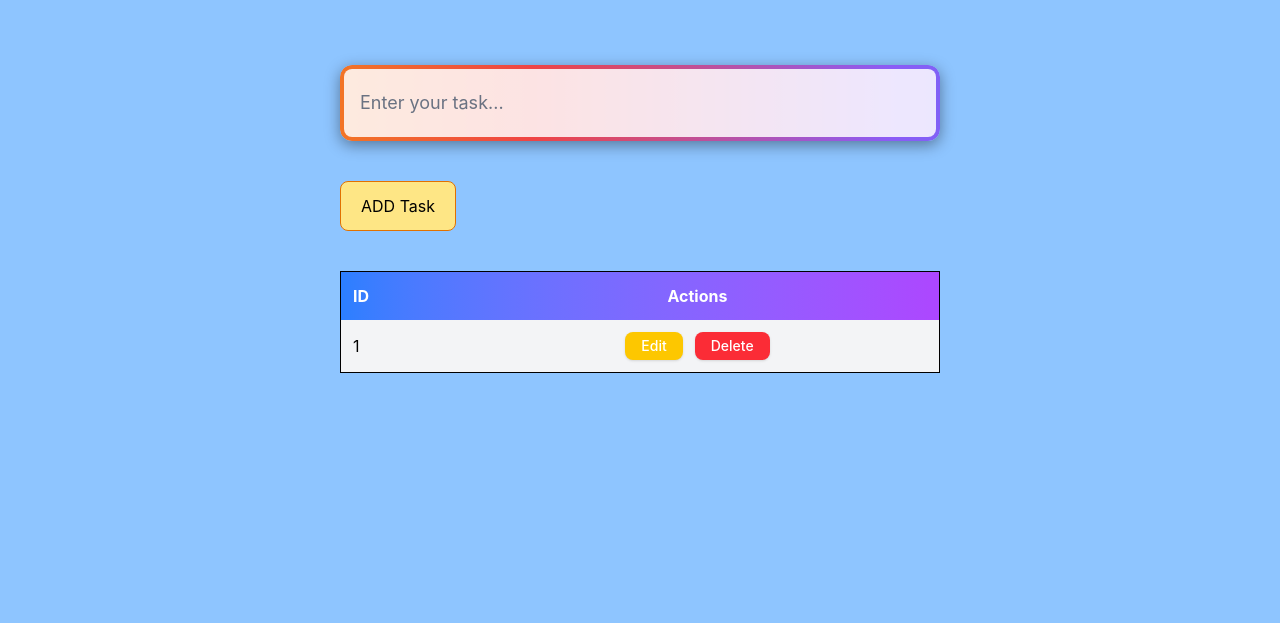
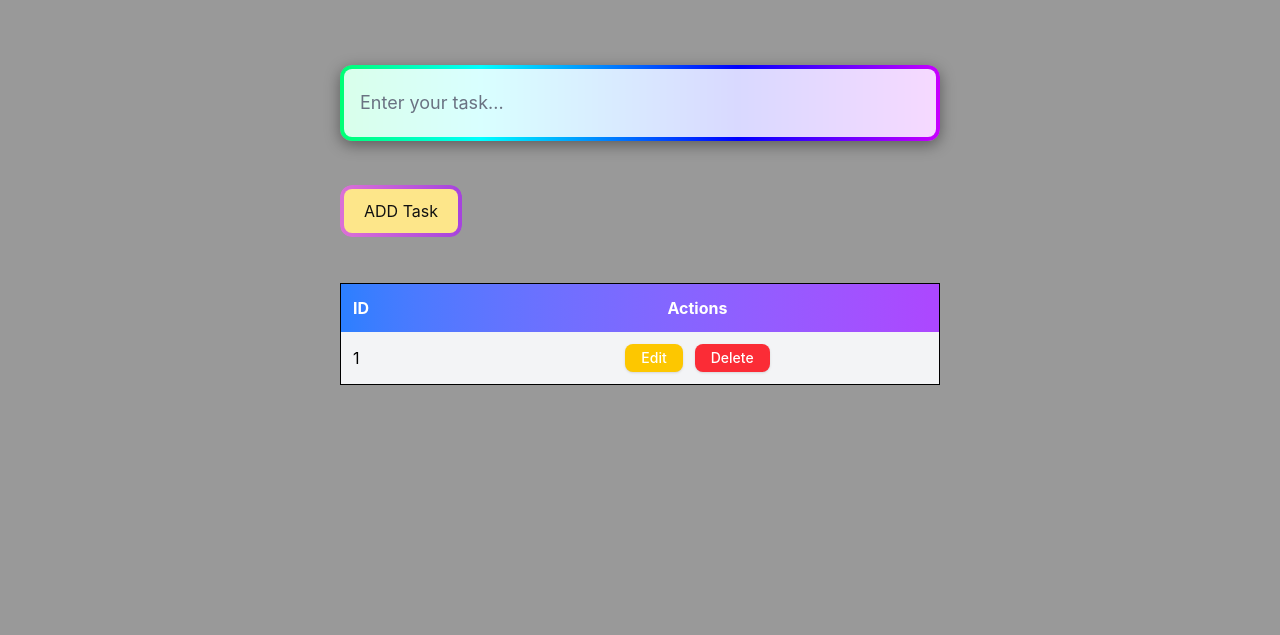
Before and after one commit to MostafaKamalAsif/CRUD-, a React (Vite) app: page / in a window 1280 px wide. Shown: the part 185-820 px from the top of the page. Built offline with nearby package versions, Linux system fonts and the light colour scheme.

Commit message:
comments

```diff
--- a/src/App.css
+++ b/src/App.css
@@ -1 +1,130 @@
 @import "tailwindcss";
+/* App.css */
+
+/* Keyframes for border animation | Time | Background position | Effect         |
+| ---- | ------------------- | -------------- |
+| 0%   | Left side showing   | Start          |
+| 50%  | Right side showing  | Flowing across |
+| 100% | Back to left        | Loop repeats   |
+ */
+@keyframes flowBorder {
+  0% { background-position: 0% 50%; }    /*👉 This defines an animation timeline called flowBorder.It moves the gradient background horizontally — left → right → left — to create that “flowing light” effect you see around the border.*/
+  50% { background-position: 100% 50%; }
+  100% { background-position: 0% 50%; }
+}
+
+/* 🟢 Input Border Animation
+*/
+.animated-border-container {/*That small padding is the border thickness.
+The ::before layer fills the whole container (including padding),
+and your actual input sits inside with a solid inner background, creating the illusion of a flowing animated border around it.*/
+  position: relative;
+  padding: 4px;
+  border-radius: 0.75rem;
+  overflow: hidden;
+  box-shadow: 0 4px 15px rgba(0, 0, 0, 0.4);
+  width: 600px;
+  transition: all 0.3s ease;
+}
+
+.animated-border-container:hover {
+  box-shadow: 0 6px 20px rgba(0, 0, 0, 0.6);
+}
+
+.animated-border-container::before { /*🔹 .animated-border-container::before creates a fake extra layer (a “pseudo-element”) under your input.
+It acts as your animated border background. | Code                                       | Meaning                                                        |
+| ------------------------------------------ | -------------------------------------------------------------- |
+| `content: ""`                              | Creates the pseudo-element                                     |
+| `position: absolute` & `inset: 0`          | Makes it fill the entire border area                           |
+| `background: linear-gradient(...)`         | The multicolor gradient (blue → green → orange → red → purple) |
+| `background-size: 300% 300%`               | Makes the gradient much larger than the box, so it can move    |
+| `animation: flowBorder 4s linear infinite` | Applies the animation we defined earlier                       |
+| `border-radius: 0.75rem`                   | Smooth rounded corners                                         |
+| `z-index: 1`                               | Puts it **under** the input layer                              |*/
+  content: "";
+  position: absolute;
+  inset: 0;
+  background: linear-gradient(
+    90deg,
+    #ff0000, #ff9900, #ffff00, #00ff00, #00ffff, #0000ff, #ff00ff, #ff0000
+  );
+  background-size: 300% 300%;
+  border-radius: 0.75rem;
+  animation: flowBorder 4s linear infinite;
+  z-index: 1;
+}
+
+/* 🩵 Button Border Animation */
+.animated-border-button {
+  position: relative;
+  padding: 4px;
+  border-radius: 0.75rem;
+  overflow: hidden;
+  display: inline-block;
+}
+
+.animated-border-button::before {
+  content: "";
+  position: absolute;
+  inset: 0;
+  background: linear-gradient(90deg, #8A2BE2, #DA70D6, #8A2BE2);
+  background-size: 300% 300%;
+  border-radius: 0.75rem;
+  animation: flowBorder 4s linear infinite;
+  z-index: 1;
+}
+
+.animated-inner {
+  position: relative;
+  z-index: 2;
+  background: #fde68a;
+  color: #111;
+  border: none;
+  padding: 10px 20px;
+  border-radius: 0.5rem;
+  font-size: 1rem;
+  cursor: pointer;
+  transition: all 0.3s ease;
+}
+
+.animated-inner:hover {
+  background: #fcd34d;
+  box-shadow: 0 0 15px rgba(66, 133, 244, 0.6);
+}
+
+.search-inner-content {/*This ensures:
+
+The input stays above the animated layer (so you can see the text)
+
+The inside background is a little translucent, letting the border shine subtly*/
+  position: relative;
+  z-index: 2;
+  background: rgba(255, 255, 255, 0.85);
+  border-radius: 0.5rem;
+}
+
+.search-inner-content input:focus {
+    /*When you click on the input:
+
+A soft blue–purple glow appears
+
+It matches Gemini’s focus style (looks like energy or AI activation)
+💡 Summary Flow
+
+.animated-border-container → creates the frame + padding for the border
+
+::before → draws the colorful animated gradient background
+
+@keyframes flowBorder → moves the gradient continuously
+
+.search-inner-content → holds the actual input on top of that animation
+
+input:focus → adds glow when user interacts*/
+  outline: none;
+  box-shadow: 0 0 10px #3b82f6, 0 0 20px #9333ea;
+  transition: box-shadow 0.3s ease;
+}
+
+body {
+  font-family: 'Inter', sans-serif;
+}
--- a/src/App.jsx
+++ b/src/App.jsx
@@ -2,74 +2,8 @@ import { useState } from "react";
 import "./App.css";
 import { getDatabase, ref, set } from "firebase/database";
 
-// 💫 Custom CSS for animated border
-const CustomStyles = () => (
-  <style>
-    {`
-      @keyframes flowBorder {
-        0% { background-position: 0% 50%; }
-        50% { background-position: 100% 50%; }
-        100% { background-position: 0% 50%; }
-      }
+// 💫 Custom CSS for animated borders
 
-      .animated-border-container {
-        position: relative;
-        padding: 4px;
-        border-radius: 0.75rem;
-        overflow: hidden;
-        box-shadow: 0 4px 15px rgba(0, 0, 0, 0.4);
-        width: 600px;
-        transition: all 0.3s ease;
-      }
-
-      .animated-border-container:hover {
-        box-shadow: 0 6px 20px rgba(0, 0, 0, 0.6);
-      }
-
-      /* Animated multicolor gradient */
-      .animated-border-container::before {
-        content: "";
-        position: absolute;
-        top: 0;
-        left: 0;
-        right: 0;
-        bottom: 0;
-        background: linear-gradient(
-          90deg,
-          #3b82f6,
-          #10b981,
-          #f59e0b,
-          #ef4444,
-          #8b5cf6,
-          #3b82f6
-        );
-        background-size: 300% 300%;
-        border-radius: 0.75rem;
-        animation: flowBorder 4s linear infinite;
-        z-index: 1;
-      }
-
-      /* Inner container ensures input and placeholder are above animation */
-      .search-inner-content {
-        position: relative;
-        z-index: 2;
-        background: rgba(255, 255, 255, 0.85);
-        border-radius: 0.5rem;
-      }
-
-      /* Input glow on focus */
-      .search-inner-content input:focus {
-        outline: none;
-        box-shadow: 0 0 10px #3b82f6, 0 0 20px #9333ea;
-        transition: box-shadow 0.3s ease;
-      }
-
-      body {
-        font-family: 'Inter', sans-serif;
-      }
-    `}
-  </style>
-);
 
 function App() {
   const db = getDatabase();
@@ -97,12 +31,11 @@ function App() {
 
   return (
     <>
-      <CustomStyles />
-      <div className="py-[250px] bg-blue-300 min-h-screen">
+
+      <div className="py-[250px] bg-black/40 min-h-screen">
         <div className="max-w-[1320px] m-auto">
           <div className="w-[600px] m-auto">
-
-            {/* Animated search bar */}
+            {/* 🧠 Animated Input */}
             <div className="animated-border-container m-auto mb-5">
               <div className="search-inner-content">
                 <input
@@ -114,15 +47,17 @@ function App() {
               </div>
             </div>
 
-            {/* Button */}
-            <button
-              className="bg-amber-200 border border-amber-600 py-3 px-5 text-center mt-5 cursor-pointer rounded-lg hover:bg-amber-300"
-              onClick={handleClick}
-            >
-              ADD Task
-            </button>
+            {/* 💜 Animated Button */}
+            <div className="animated-border-button mt-6">
+              <button
+                className="animated-inner"
+                onClick={handleClick}
+              >
+                ADD Task
+              </button>
+            </div>
 
-            {/* Message */}
+            {/* 📢 Message */}
             {show && (
               <h3
                 className={`text-white text-2xl text-center px-4 py-5 mt-5 rounded-2xl ${msgColor}`}
@@ -132,7 +67,7 @@ function App() {
             )}
           </div>
 
-          {/* Simple Table */}
+          {/* 📋 Table */}
           <div className="overflow-x-auto mt-10 border w-[600px] m-auto">
             <table className="w-full border-collapse">
               <thead>
@@ -156,7 +91,6 @@ function App() {
               </tbody>
             </table>
           </div>
-
         </div>
       </div>
     </>
```
